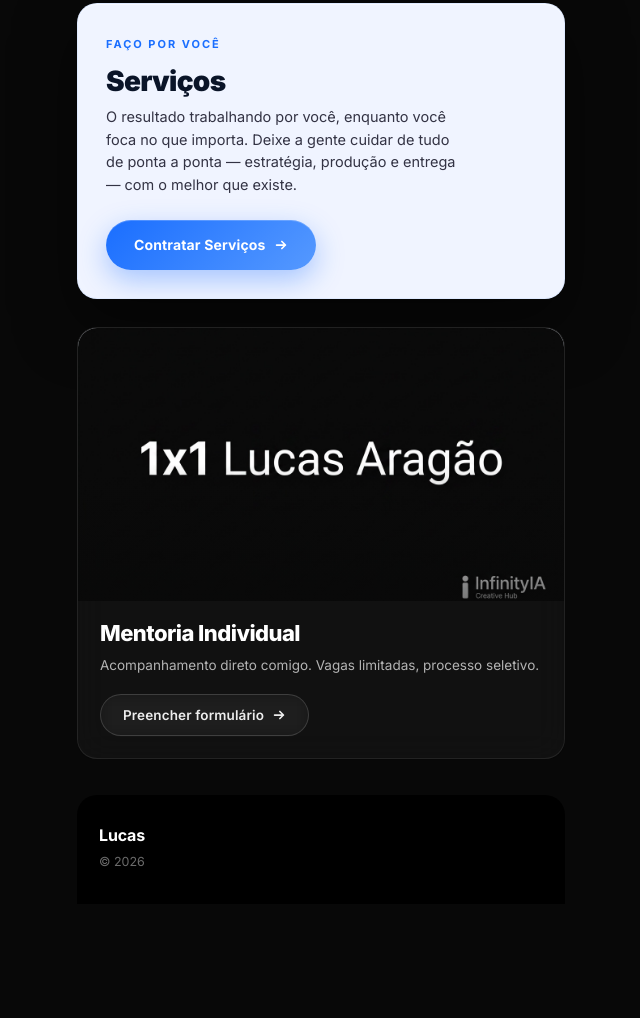
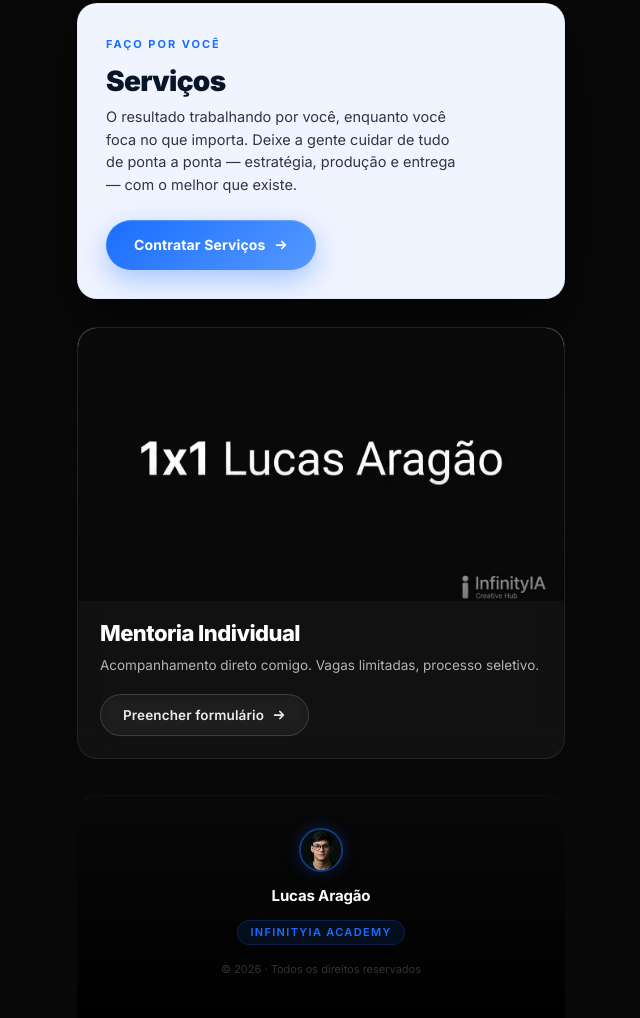
Before and after one commit to Nk07sx/bio-lucas, a plain HTML site: page index.html in a window 1280 px wide. Shown: the part 882-1900 px from the top of the page, without its empty margins (319-959 px from the left). Before the commit the page ends 1786 px from the top, so only its background shows below. Drawn offline with Linux system fonts and the light colour scheme.

Commit message:
personaliza rodape com foto e tag

```diff
--- a/index.html
+++ b/index.html
@@ -489,24 +489,49 @@
     ═══════════════════════════════════════════════════ */
     .footer {
       margin-top: 8px;
-      padding: 28px 22px 32px;
-      background: #000;
+      padding: 32px 22px 40px;
+      background: linear-gradient(180deg, #080808 0%, #000 100%);
       border-radius: 20px 20px 0 0;
-      text-align: left;
+      border-top: 1px solid rgba(26,110,255,0.15);
+      text-align: center;
+      display: flex;
+      flex-direction: column;
+      align-items: center;
+      gap: 12px;
+    }
+
+    .footer-avatar {
+      width: 44px; height: 44px;
+      border-radius: 50%;
+      object-fit: cover;
+      border: 2px solid rgba(26,110,255,0.5);
+      box-shadow: 0 0 16px rgba(26,110,255,0.25);
     }
 
     .footer-name {
-      font-size: 16px;
+      font-size: 15px;
       font-weight: 700;
       color: #fff;
       letter-spacing: -0.01em;
-      margin-bottom: 4px;
+    }
+
+    .footer-tag {
+      font-size: 11px;
+      font-weight: 600;
+      letter-spacing: 0.12em;
+      text-transform: uppercase;
+      color: var(--blue);
+      background: rgba(26,110,255,0.10);
+      border: 1px solid rgba(26,110,255,0.20);
+      border-radius: 100px;
+      padding: 3px 12px;
     }
 
     .footer-copy {
-      font-size: 12.5px;
-      color: var(--muted);
+      font-size: 11px;
+      color: #333;
       font-weight: 400;
+      margin-top: 4px;
     }
 
     /* RESPONSIVE */
@@ -644,8 +669,10 @@
 
     <!-- ═══════ FOOTER ═══════ -->
     <footer class="footer">
-      <div class="footer-name">Lucas</div>
-      <div class="footer-copy">© 2026</div>
+      <img class="footer-avatar" src="fotos/perfil.jpg" alt="Lucas Aragão" />
+      <div class="footer-name">Lucas Aragão</div>
+      <span class="footer-tag">InfinityIA Academy</span>
+      <div class="footer-copy">© 2026 · Todos os direitos reservados</div>
     </footer>
 
   </main>
```
